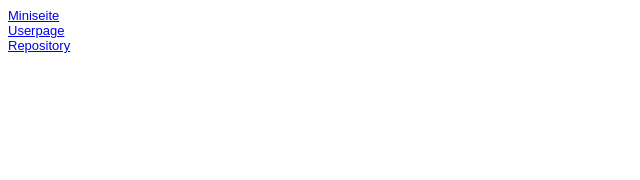
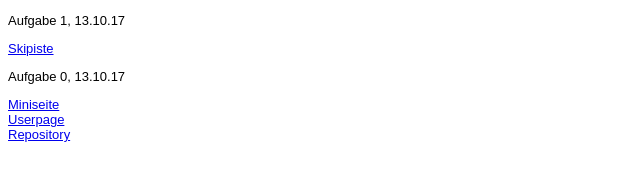
Before and after one commit to weisshab/EIA2, a plain HTML site: page Steckbrief/steckbrief.htm in a window 1280 px wide. Shown: the whole page, without its empty margins (0-640 px from the left). Drawn offline with Linux system fonts and the light colour scheme.

Commit message:
Skipiste

```diff
--- a/Steckbrief/steckbrief.htm
+++ b/Steckbrief/steckbrief.htm
@@ -12,6 +12,10 @@ body {
 </style>
 </head>
 <body>
+	<p>Aufgabe 1, 13.10.17</p>
+	<a href="https://weisshab.github.io/EIA2/Aufgabe01/Aufgabe01.html" target="_blank">Skipiste</a><br>
+
+	<p>Aufgabe 0, 13.10.17</p>
 	<a href="https://weisshab.github.io/EIA2/Aufgabe00/Aufgabe00.html" target="_blank">Miniseite</a><br>
 	<a href="https://weisshab.github.io/EIA2/index.html" target="_blank">Userpage</a><br>
 	<a href="https://github.com/weisshab/EIA2" target="_blank">Repository</a><br>
```
